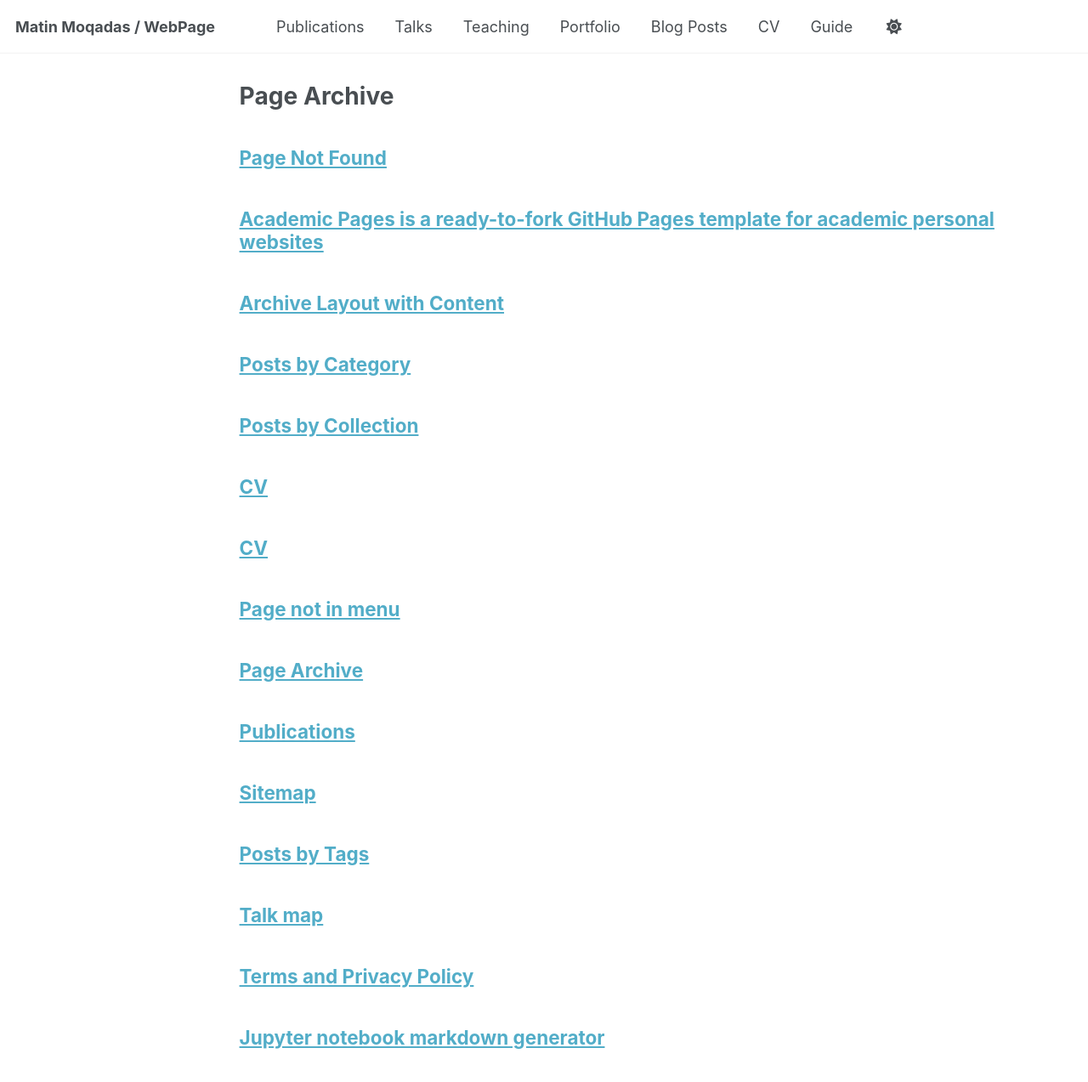
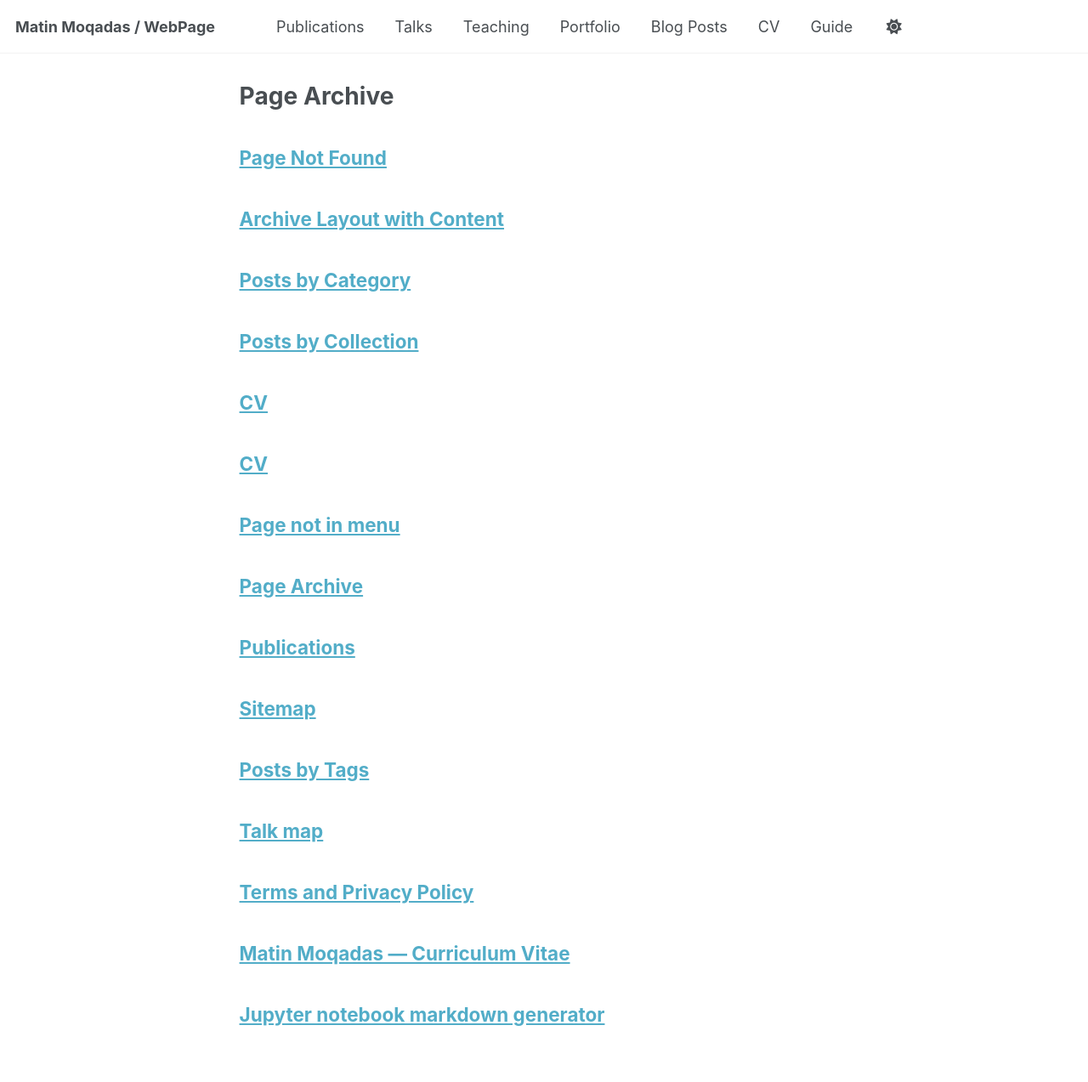
Before and after one commit to matinmoqadas/matinmoqadas.github.io, a Jekyll site: the page built from _pages/page-archive.html, in a window 1280 px wide and 1400 px high. Shown: the top 1273 px of the window at 85% size. Built offline with Jekyll 4.4.1, drawn with Linux system fonts in a browser that asks for light colours; a script that is not in the unit is left out.

Commit message:
Update about.md

```diff
--- a/_pages/about.md
+++ b/_pages/about.md
@@ -1,13 +1,4 @@
----
-permalink: /
-title: "Academic Pages is a ready-to-fork GitHub Pages template for academic personal websites"
-author_profile: true
-redirect_from:
-  - /about/
-  - /about.html
----
-
-# M — Curriculum Vitae
+# Matin Moqadas — Curriculum Vitae
 
 📍 **MSc Artificial Intelligence Student**
 🎓 *University of Isfahan*
```
